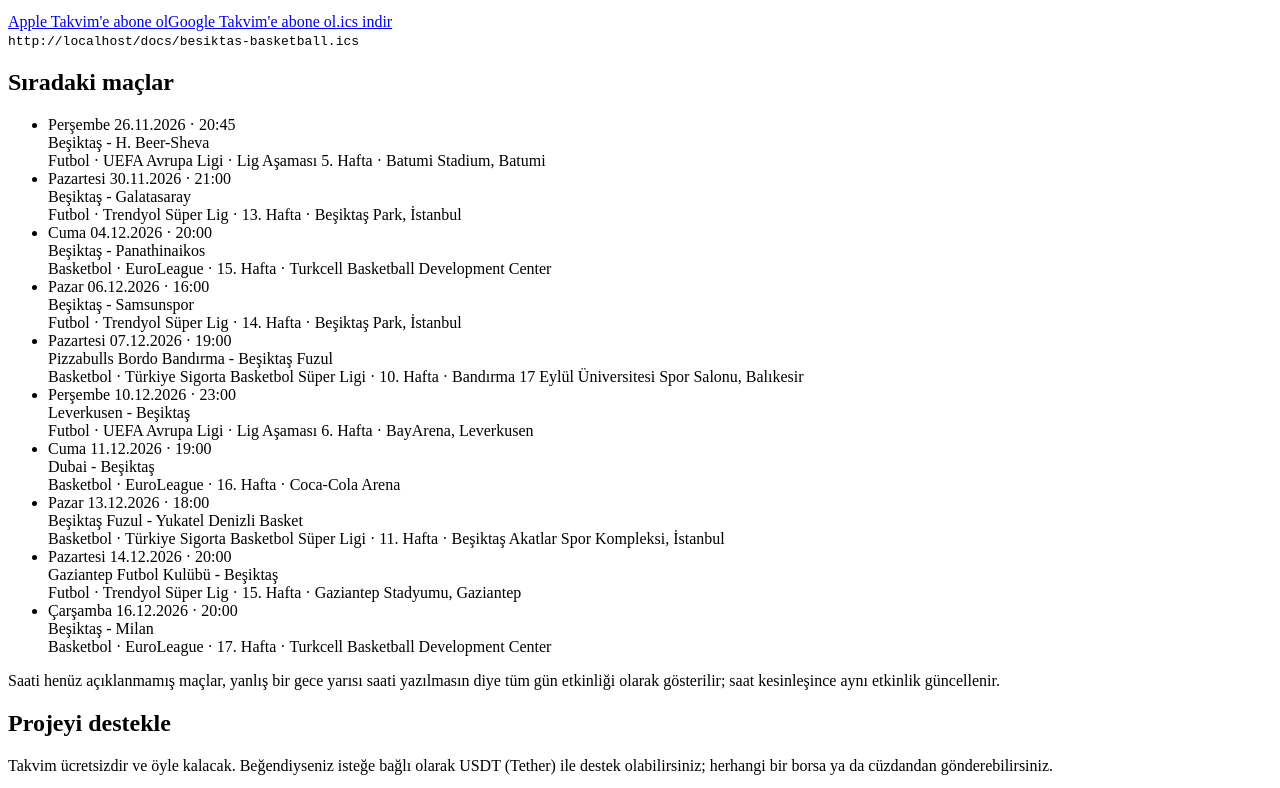
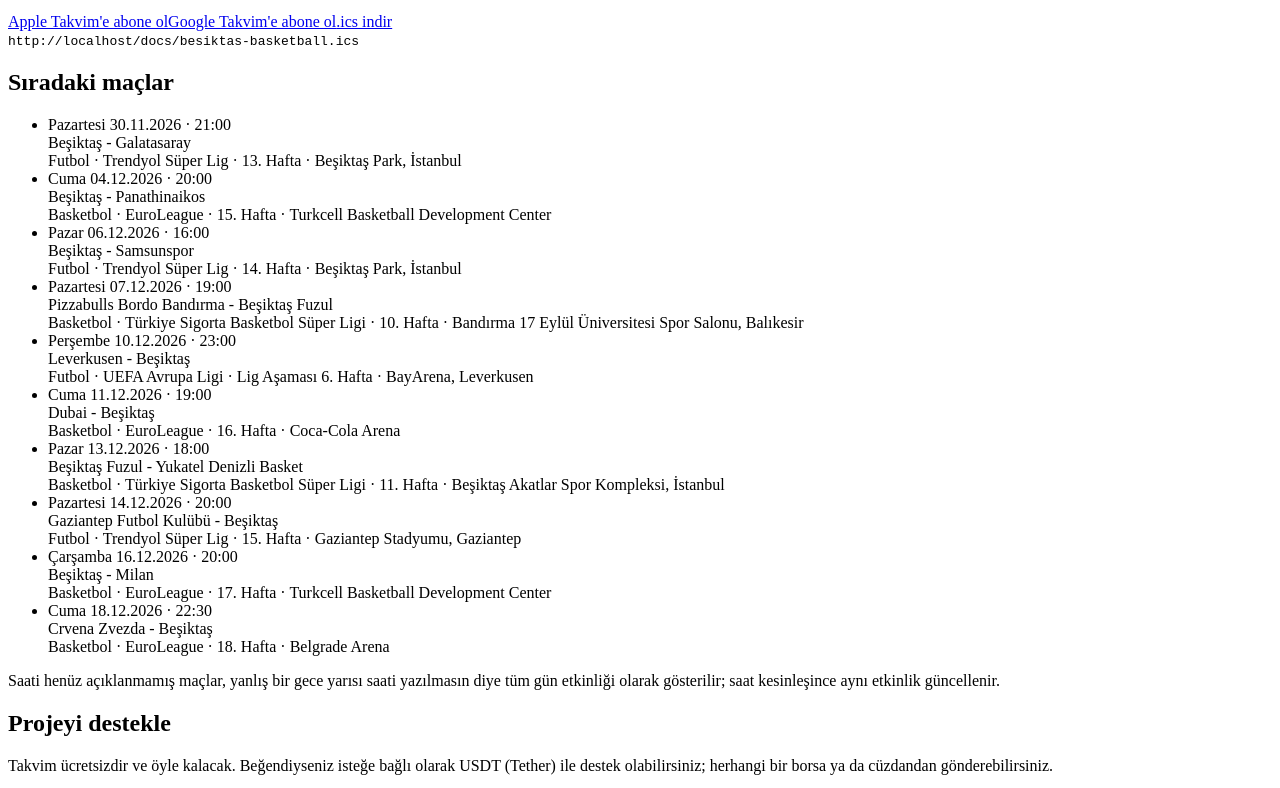
Before and after one commit to trkenankement/besiktas-calendar, a plain HTML site: page docs/index.html in a window 1280 px wide. Shown: the part 628-1416 px from the top of the page. Drawn offline with Linux system fonts and the light colour scheme; no server answers.

Commit message:
chore: update calendars

```diff
--- a/docs/index.html
+++ b/docs/index.html
@@ -62,7 +62,6 @@ button.btn{border:0;font:inherit;font-weight:600;cursor:pointer;margin-top:.7rem
 <section class="feed" id="basketball"><h3>Basketbol</h3><p>Beşiktaş erkek basketbol takımının maçları</p><div class="actions"><a class="btn for-apple" data-feed="besiktas-basketball.ics" href="besiktas-basketball.ics">Apple Takvim'e abone ol</a><a class="btn for-google" data-google="besiktas-basketball.ics" href="besiktas-basketball.ics" target="_blank" rel="noopener noreferrer">Google Takvim'e abone ol</a><a class="dl" href="besiktas-basketball.ics" download>.ics indir</a></div><code data-url="besiktas-basketball.ics">besiktas-basketball.ics</code></section>
 <h2>Sıradaki maçlar</h2>
 <ul class="matches">
-<li><div class="when">Perşembe 26.11.2026 · 20:45</div><div class="teams">Beşiktaş - H. Beer-Sheva</div><div class="meta">Futbol · UEFA Avrupa Ligi · Lig Aşaması 5. Hafta · Batumi Stadium, Batumi</div></li>
 <li><div class="when">Pazartesi 30.11.2026 · 21:00</div><div class="teams">Beşiktaş - Galatasaray</div><div class="meta">Futbol · Trendyol Süper Lig · 13. Hafta · Beşiktaş Park, İstanbul</div></li>
 <li><div class="when">Cuma 04.12.2026 · 20:00</div><div class="teams">Beşiktaş - Panathinaikos</div><div class="meta">Basketbol · EuroLeague · 15. Hafta · Turkcell Basketball Development Center</div></li>
 <li><div class="when">Pazar 06.12.2026 · 16:00</div><div class="teams">Beşiktaş - Samsunspor</div><div class="meta">Futbol · Trendyol Süper Lig · 14. Hafta · Beşiktaş Park, İstanbul</div></li>
@@ -72,6 +71,7 @@ button.btn{border:0;font:inherit;font-weight:600;cursor:pointer;margin-top:.7rem
 <li><div class="when">Pazar 13.12.2026 · 18:00</div><div class="teams">Beşiktaş Fuzul - Yukatel Denizli Basket</div><div class="meta">Basketbol · Türkiye Sigorta Basketbol Süper Ligi · 11. Hafta · Beşiktaş Akatlar Spor Kompleksi, İstanbul</div></li>
 <li><div class="when">Pazartesi 14.12.2026 · 20:00</div><div class="teams">Gaziantep Futbol Kulübü - Beşiktaş</div><div class="meta">Futbol · Trendyol Süper Lig · 15. Hafta · Gaziantep Stadyumu, Gaziantep</div></li>
 <li><div class="when">Çarşamba 16.12.2026 · 20:00</div><div class="teams">Beşiktaş - Milan</div><div class="meta">Basketbol · EuroLeague · 17. Hafta · Turkcell Basketball Development Center</div></li>
+<li><div class="when">Cuma 18.12.2026 · 22:30</div><div class="teams">Crvena Zvezda - Beşiktaş</div><div class="meta">Basketbol · EuroLeague · 18. Hafta · Belgrade Arena</div></li>
 </ul>
 <p class="muted">Saati henüz açıklanmamış maçlar, yanlış bir gece yarısı saati yazılmasın diye tüm gün etkinliği olarak gösterilir; saat kesinleşince aynı etkinlik güncellenir.</p>
 <h2 id="bagis">Projeyi destekle</h2>
```
Also changed, not shown: 2 other files.
